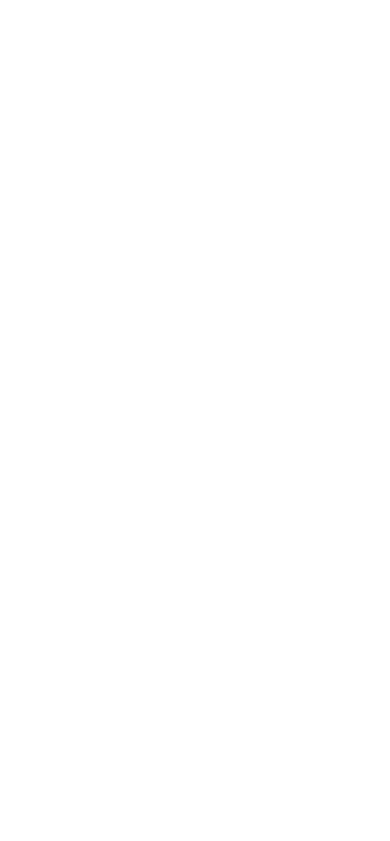
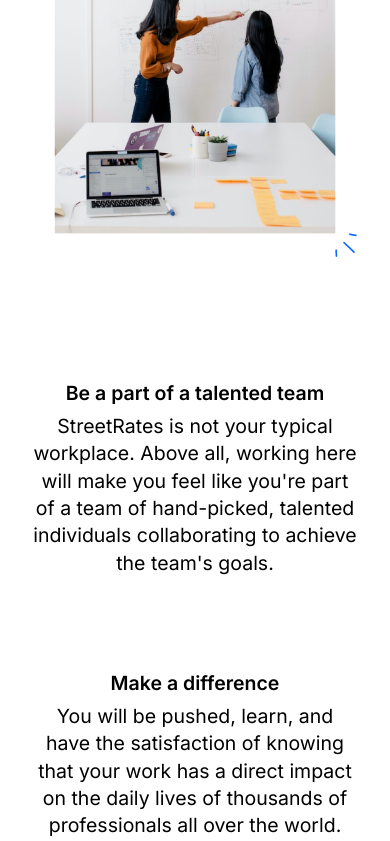
Before and after one commit to Mavrik-jnr/career-landing-page, a React (Create React App) app: page / in a window 390 px wide. Shown: the part 3241-4082 px from the top of the page. Before the commit the page ends 2983 px from the top, so only its background shows below. Built offline with nearby package versions, Linux system fonts and the light colour scheme.

Commit message:
Add responsive Why work here section

```diff
--- a/src/App.js
+++ b/src/App.js
@@ -12,6 +12,8 @@
 import Carousel from "./components/Carousel";
 import Arrow from "./images/intro/Arrow.svg";
 import values from "./images/intro/values.svg";
+import group4 from "./images/intro/Group 4.png";
+import circle from "./images/intro/circle.svg";
 import { useState } from "react";
 import Paginator from "./components/Paginator";
 const coreValues = [
@@ -158,6 +160,50 @@
           handlePageChange={handlePageChange}
         />
       </CarouselSection>
+
+      <WhyWorkHereWrapper>
+        <WhyWorkHere>
+          <h3>Why work here</h3>
+          <p>
+            We value the human passion to know, grow, and make a positive
+            contribution to the world.
+          </p>
+          <WhyWorkHereContent>
+            <WhyWorkHereImg>
+              <img src={group4} alt="" />
+            </WhyWorkHereImg>
+            <TextWrapper>
+              <WhyWorkHereText>
+                <h6>Be a part of a talented team</h6>
+                <p>
+                  StreetRates is not your typical workplace. Above all, working
+                  here will make you feel like you're part of a team of
+                  hand-picked, talented individuals collaborating to achieve the
+                  team's goals.
+                </p>
+              </WhyWorkHereText>
+              <WhyWorkHereText>
+                <h6>Make a difference</h6>
+                <p>
+                  You will be pushed, learn, and have the satisfaction of
+                  knowing that your work has a direct impact on the daily lives
+                  of thousands of professionals all over the world.
+                </p>
+              </WhyWorkHereText>
+            </TextWrapper>
+          </WhyWorkHereContent>
+        </WhyWorkHere>
+      </WhyWorkHereWrapper>
+
+      <PerksWrapper>
+        <h6>PERKS & BENEFITS</h6>
+        <h3>
+          What's in it for{" "}
+          <span>
+            you <img src={circle} alt="" />
+          </span>
+        </h3>
+      </PerksWrapper>
     </AppBody>
   );
 }
@@ -338,7 +384,7 @@
 `;
 
 const CarouselContent = styled.div`
-  width: 93%;
+  width: 83.3%;
   position: relative;
   /* background-color: red; */
   padding: 100px;
@@ -376,3 +422,80 @@
     }
   }
 `;
+const WhyWorkHereWrapper = styled(Section)`
+  display: flex;
+  flex-direction: column;
+`;
+const WhyWorkHere = styled.div`
+  width: 83.3%;
+  & h3 {
+    margin-bottom: 16px;
+  }
+  & p {
+    margin-bottom: 24px;
+    text-align: center;
+  }
+  /* align-items: center; */
+  /* justify-content: flex-start; */
+  /* gap: 120px; */
+`;
+const WhyWorkHereContent = styled.div`
+  display: flex;
+  gap: 120px;
+  align-items: center;
+
+  @media screen and (max-width: 1195px) {
+    flex-direction: column;
+    align-items: center;
+  }
+`;
+
+const WhyWorkHereText = styled.div`
+  display: flex;
+  flex-direction: column;
+  width: 90%;
+  align-items: left;
+  gap: 8px;
+
+  @media screen and (max-width: 1195px) {
+    width: 100%;
+  }
+`;
+
+const TextWrapper = styled.div`
+  width: 50%;
+  display: flex;
+  flex-direction: column;
+  text-align: left;
+  align-items: left;
+  gap: 70px;
+  & h3 {
+    text-align: left;
+  }
+  & p {
+    text-align: left;
+  }
+  @media screen and (max-width: 1195px) {
+    text-align: center;
+    width: 100%;
+    & h3,
+    & p {
+      text-align: center;
+    }
+  }
+`;
+const WhyWorkHereImg = styled.div`
+  width: 60%;
+  & img {
+    width: 100%;
+  }
+  @media screen and (max-width: 1195px) {
+    width: 100%;
+  }
+`;
+
+const PerksWrapper = styled(Section)``;
+
+const PerksContent = styled.div`
+  width: 83.3%;
+`;
```
Also changed, not shown: src/images/intro/Group 4.png (added), src/images/intro/circle.svg (added).
